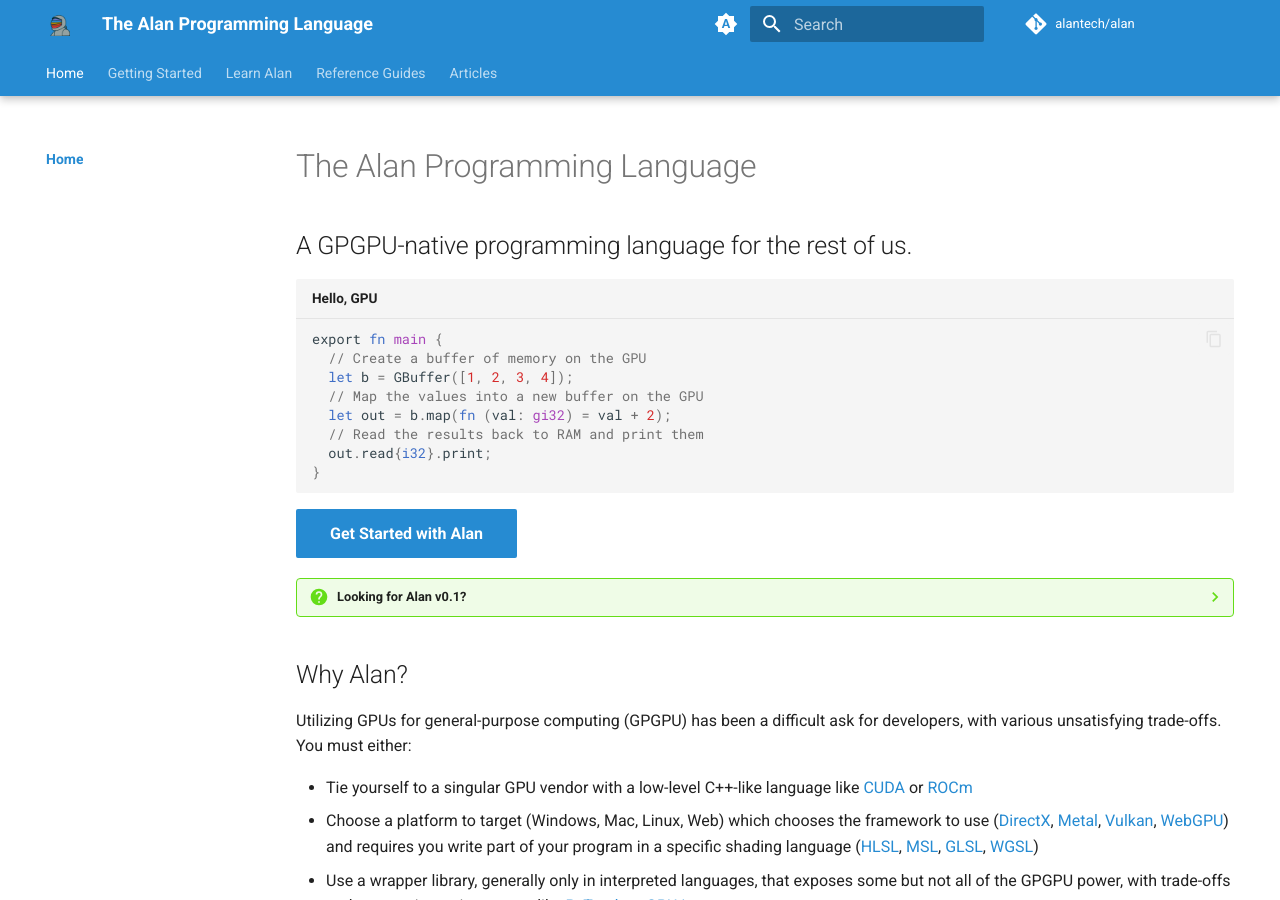
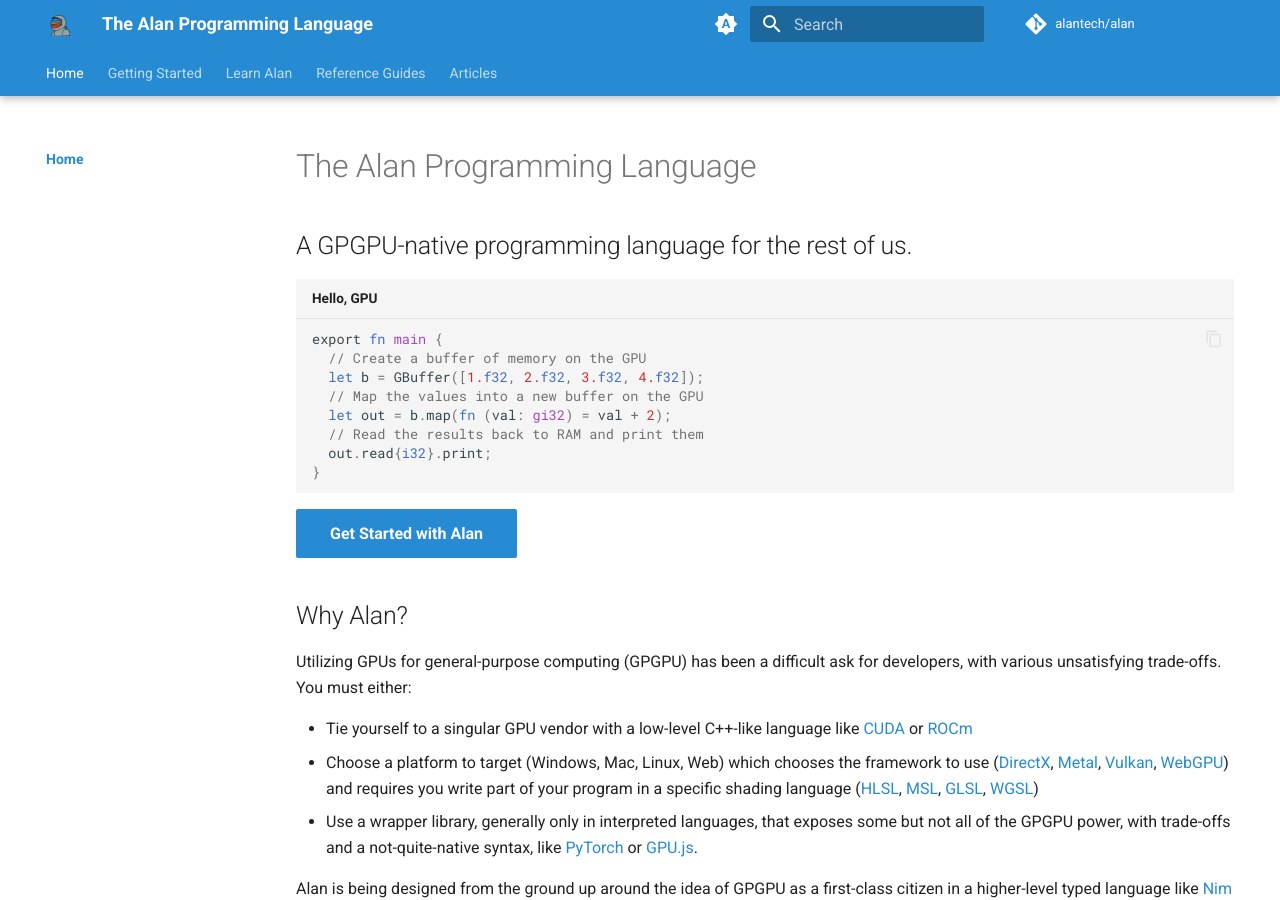
Before and after one commit to alantech/alanlang-docs, an MkDocs documentation site: the page built from docs/index.md, in a window 1280 px wide and 900 px high. Built offline with MkDocs 1.6.1 and Material for MkDocs 9.7.7, drawn with Linux system fonts in a browser that asks for light colours; plug-ins that fetch from the network failed and are left out; comment, search, counter and statistics services are not loaded.

Commit message:
Remove references to Alan v0.1 now that the homepage no longer references it (#76)

````diff
--- a/docs/index.md
+++ b/docs/index.md
@@ -6,7 +6,7 @@
 ```rs title="Hello, GPU"
 export fn main {
   // Create a buffer of memory on the GPU
-  let b = GBuffer([1, 2, 3, 4]);
+  let b = GBuffer([1.f32, 2.f32, 3.f32, 4.f32]);
   // Map the values into a new buffer on the GPU
   let out = b.map(fn (val: gi32) = val + 2);
   // Read the results back to RAM and print them
@@ -15,10 +15,6 @@
 ```
 
 [Get Started with Alan](getting_started/index.md){ .md-button .md-button--primary }
-
-??? question "Looking for Alan v0.1?"
-
-    Documentation for Alan v0.1 can be found on [the legacy documentation website](https://docs-legacy.alan-lang.org).
 
 ## Why Alan?
 
@@ -37,5 +33,3 @@
 ## Learn Alan
 
 Ready to learn more about Alan? Checkout the [basic tutorial](learn_alan/index.md) to become dangerous with Alan, dig into the [built-in types, functions, and operators](built_ins.md) automatically available to every Alan module, deep dive into [the standard library](standard_library.md) of Alan, or read some [articles](blog/index.md) on Alan for projects that have used it or interesting patterns to take for yourself.
-
-![Alan Logo](./assets/logo.png)
````
Also changed, not shown: docs/learn_alan/index.md (+0 -2 lines).
